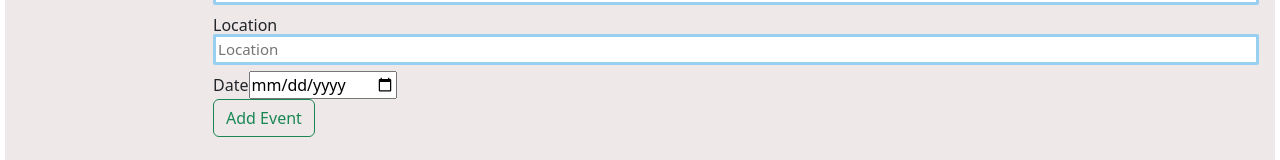
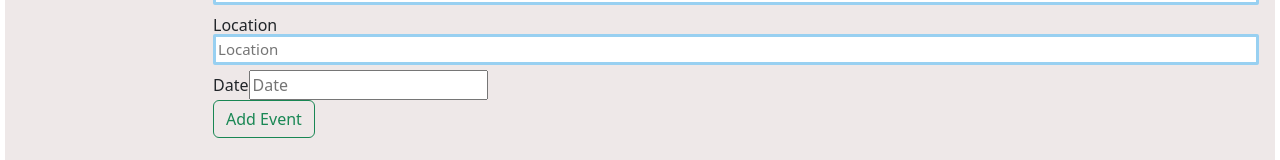
Before and after one commit to themagicianking/techtonica-assignments, a React (Vite) app in the folder eventonica/client/: page / in a window 1280 px wide. Shown: the part 343-503 px from the top of the page. Built offline with nearby package versions, Linux system fonts and the light colour scheme; no server answers.

Commit message:
Editing the date is now possible.

```diff
--- a/eventonica/client/src/components/Form.jsx
+++ b/eventonica/client/src/components/Form.jsx
@@ -107,7 +107,7 @@ const MyForm = ({ onSaveEvent, editingEvent, onUpdateEvent }) => {
             <Form.Group>
                 <Form.Label>Date</Form.Label>
                 <input
-                    type="date"
+                    type="datetime"
                     id="add-event-date"
                     placeholder="Date"
                     required
```
Also changed, not shown: 1 other file (tests, documents, lock files or other folders).
